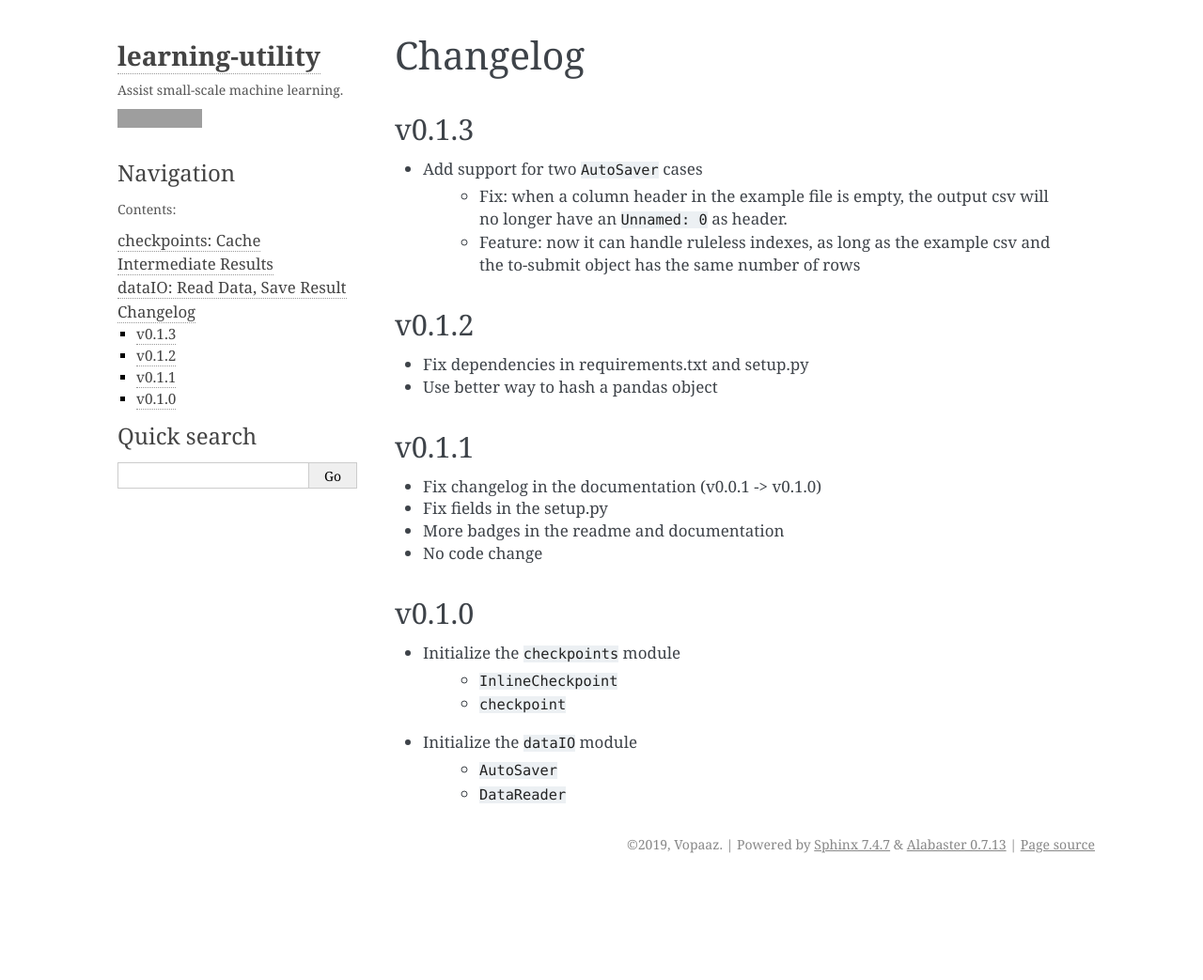
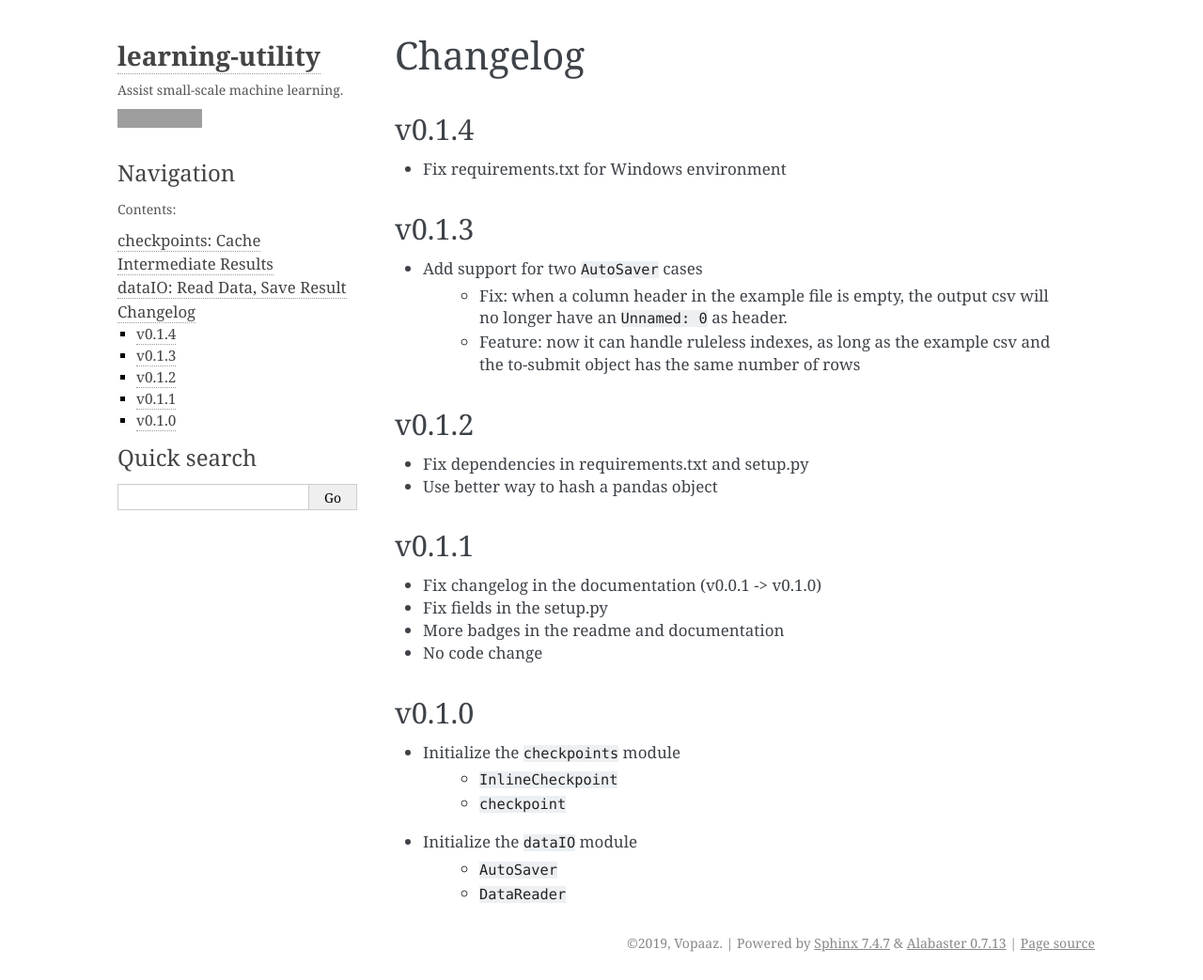
Before and after one commit to Vopaaz/learning-utility, a Sphinx documentation site: the page built from docs/source/content/changelog.rst, in a window 1280 px wide. Shown: the whole page at 94% size. Built offline with Sphinx 7.4.7, drawn with Linux system fonts in a browser that asks for light colours; before the commit the page ends 938 px from its top, so only the background shows below that; grey boxes are pictures that could not be loaded.

Commit message:
Fix requirements.txt

```diff
--- a/docs/source/conf.py
+++ b/docs/source/conf.py
@@ -22,7 +22,7 @@ copyright = '2019, Vopaaz'
 author = 'Vopaaz'
 
 # The full version, including alpha/beta/rc tags
-release = '0.1.3'
+release = '0.1.4'
 
 
 # -- General configuration ---------------------------------------------------
--- a/docs/source/content/changelog.rst
+++ b/docs/source/content/changelog.rst
@@ -1,5 +1,9 @@
 Changelog
 ==============
+
+v0.1.4
+^^^^^^^^^^^^^^^^
+* Fix requirements.txt for Windows environment
 
 v0.1.3
 ^^^^^^^^^^^^^^^^^^^^^^^^^^
--- a/requirements.txt
+++ b/requirements.txt
@@ -1,4 +1,4 @@
 pandas
-scikit-learn
+joblib
+chardet
 numpy
-joblib
--- a/setup.py
+++ b/setup.py
@@ -5,7 +5,7 @@ with open(r'README.md',"r",encoding="utf-8") as f:
 
 setup(
     name='Lutil',
-    version='0.1.3',
+    version='0.1.4',
     author='Vopaaz',
     author_email='liyifan945@163.com',
     url='https://github.com/Vopaaz/learning-utility',
@@ -13,7 +13,7 @@ setup(
     long_description = long_description,
     long_description_content_type='text/markdown',
     packages=find_packages(),
-    install_requires=["pandas", "scikit-learn", "numpy", "joblib"],
+    install_requires=["pandas", "chardet", "numpy", "joblib"],
     classifiers=[
         "Programming Language :: Python :: 3.6",
         "Programming Language :: Python :: 3.7",
```
